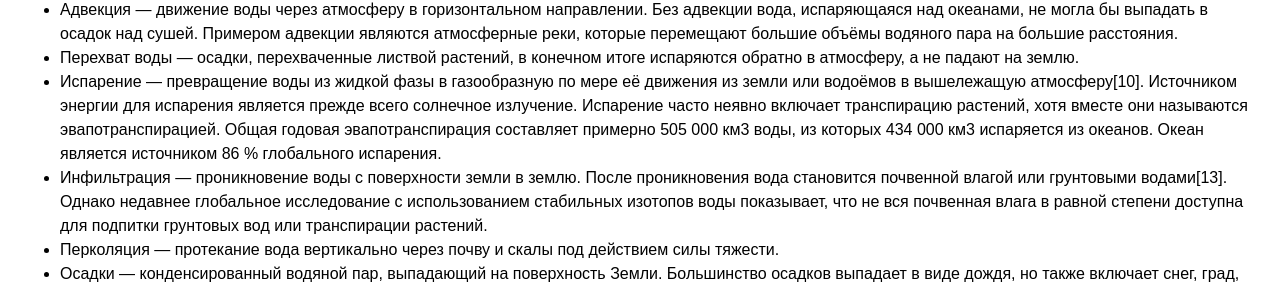
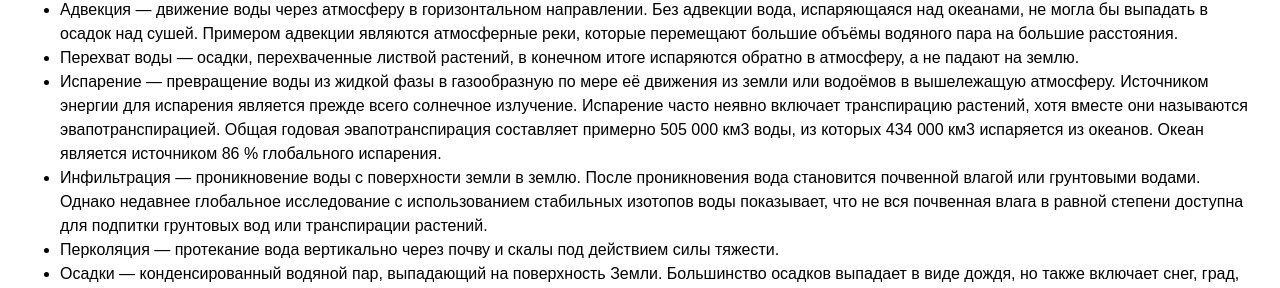
Before and after one commit to gisgept/gisgept.github.io, a plain HTML site: page index.html in a window 1280 px wide. Shown: the part 653-941 px from the top of the page. Drawn offline with Linux system fonts and the light colour scheme.

Commit message:
Update index.html

```diff
--- a/index.html
+++ b/index.html
@@ -42,12 +42,12 @@
         объёмы водяного пара на большие расстояния.</li>
     <li>Перехват воды — осадки, перехваченные листвой растений, в конечном итоге испаряются обратно в атмосферу, а не падают на землю.</li>
     <li>Испарение — превращение воды из жидкой фазы в газообразную по мере её движения из земли или водоёмов в вышележащую
-        атмосферу[10]. Источником энергии для испарения является прежде всего солнечное излучение. Испарение часто неявно
+        атмосферу. Источником энергии для испарения является прежде всего солнечное излучение. Испарение часто неявно
         включает транспирацию растений, хотя вместе они называются эвапотранспирацией. Общая годовая эвапотранспирация
         составляет примерно 505 000 км3 воды, из которых 434 000 км3 испаряется из океанов. Океан является источником 86
         % глобального испарения.</li>
     <li>Инфильтрация — проникновение воды с поверхности земли в землю. После проникновения вода становится почвенной
-        влагой или грунтовыми водами[13]. Однако недавнее глобальное исследование с использованием стабильных изотопов
+        влагой или грунтовыми водами. Однако недавнее глобальное исследование с использованием стабильных изотопов
         воды показывает, что не вся почвенная влага в равной степени доступна для подпитки грунтовых вод или
         транспирации растений.</li>
     <li>Перколяция — протекание вода вертикально через почву и скалы под действием силы тяжести.</li>
```
